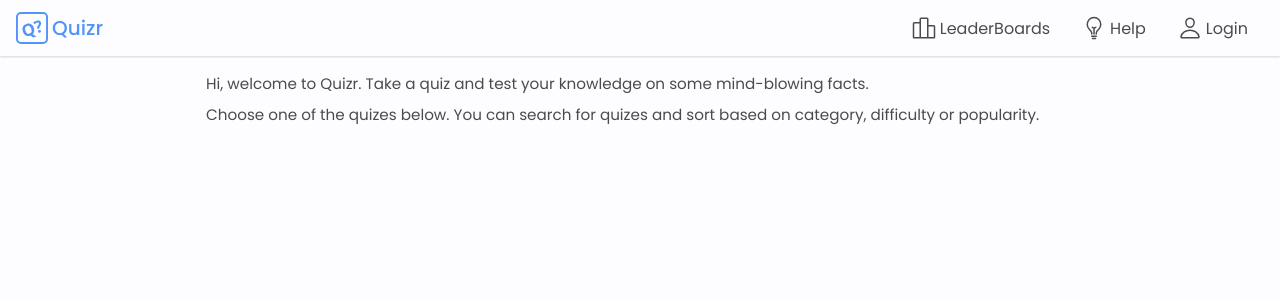
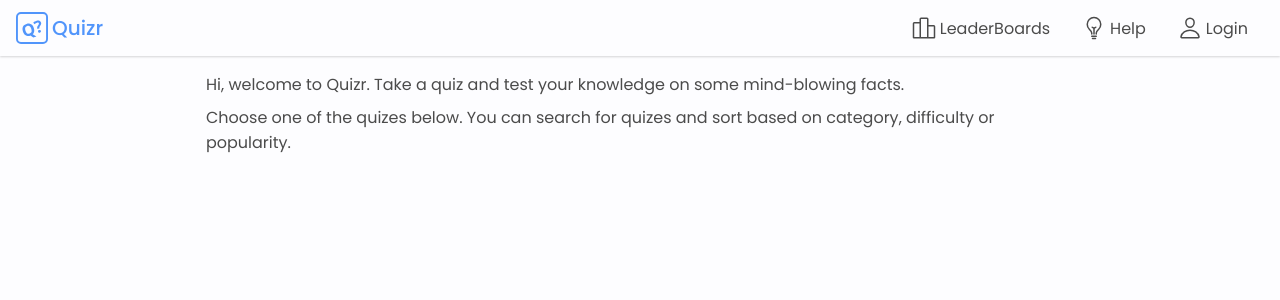
Before and after one commit to cudidotdev/Quizr, a Next.js app: page / in a window 1280 px wide. Shown: the top 300 px of the page. Built offline with nearby package versions, Linux system fonts and the light colour scheme.

Commit message:
fixed fontsize on intro

```diff
--- a/pages/index.tsx
+++ b/pages/index.tsx
@@ -5,7 +5,7 @@ import styles from "styles/pages/Home.module.css";
 const Home: NextPageWithLayout = () => {
   return (
     <main className="content-width pad-one">
-      <div className={styles.Hero}>
+      <div className={styles.Intro}>
         <div>
           Hi, welcome to Quizr. Take a quiz and test your knowledge on some
           mind-blowing facts.
--- a/styles/pages/Home.module.css
+++ b/styles/pages/Home.module.css
@@ -1,5 +1,17 @@
-.Hero > div {
+.Intro > div {
   padding-bottom: 0.5rem;
   color: var(--color-black-two);
-  font-size: 0.95rem;
+  font-size: 0.9rem;
 }
+
+@media screen and (min-width: 480px) {
+  .Intro > div {
+    font-size: 0.95rem;
+  }
+}
+
+@media screen and (min-width: 600px) {
+  .Intro > div {
+    font-size: 1rem;
+  }
+}
```
